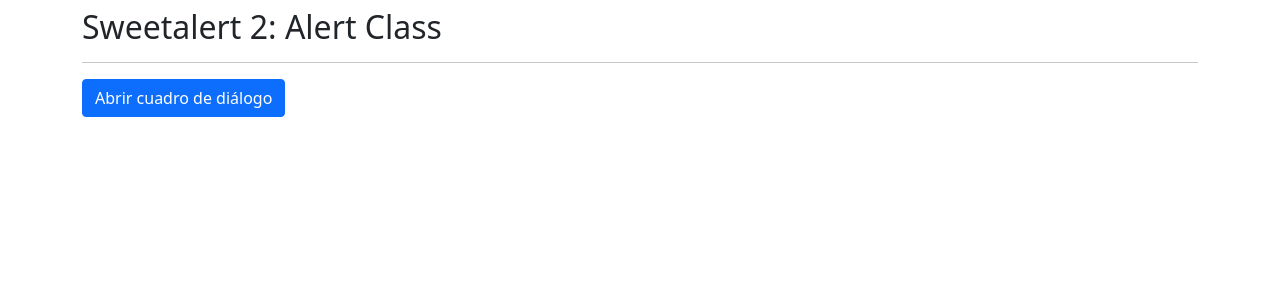
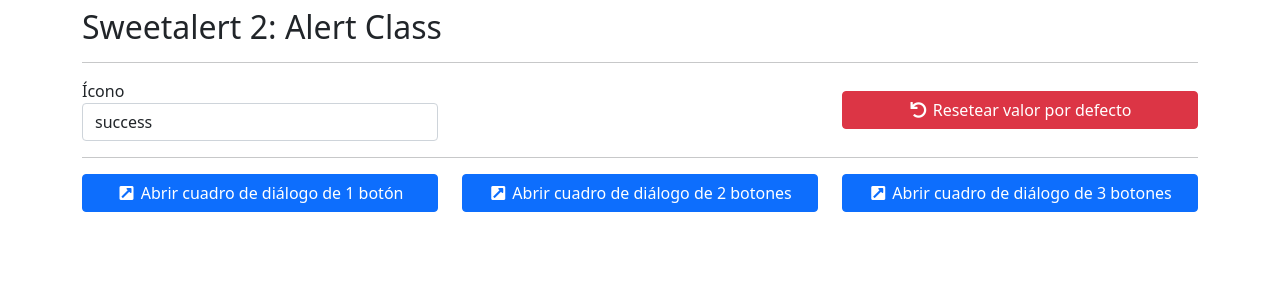
Before and after one commit to cristiancajiaos/angular-alert-class, an Angular app: page / in a window 1280 px wide. Shown: the top 300 px of the page. Built offline with nearby package versions, Linux system fonts and the light colour scheme.

Commit message:
Definido layout de prueba

```diff
--- a/src/app/app.module.ts
+++ b/src/app/app.module.ts
@@ -3,6 +3,7 @@
 
 import { BrowserAnimationsModule } from '@angular/platform-browser/animations';
 import { ToastrModule } from 'ngx-toastr';
+import { FormsModule, ReactiveFormsModule } from '@angular/forms';
 
 import { AppComponent } from './app.component';
 import { LayoutComponent } from './layout/layout.component';
@@ -15,7 +16,9 @@
   imports: [
     BrowserModule,
     BrowserAnimationsModule,
-    ToastrModule.forRoot()
+    ToastrModule.forRoot(),
+    FormsModule,
+    ReactiveFormsModule
   ],
   providers: [],
   bootstrap: [AppComponent]
--- a/src/app/layout/layout.component.html
+++ b/src/app/layout/layout.component.html
@@ -1,3 +1,44 @@
-<button class="btn btn-primary" (click)="openDialog()">
-  Abrir cuadro de diálogo
-</button>
+<div class="row align-items-center">
+  <div class="col-12 col-lg-4">
+    <div class="form-group">
+      <label for="dialogBoxIcon">Ícono</label>
+      <select class="form-control" id="dialogBoxIcon" name="dialogBoxIcon" [(ngModel)]="dialogBoxIcon">
+        <option *ngFor="let icon of icons" [value]="icon">
+          {{icon}}
+        </option>
+      </select>
+    </div>
+  </div>
+  <div class="col-12 col-lg-4 offset-lg-4">
+    <div class="d-grid">
+      <button class="btn btn-danger" (click)="setDefault()">
+        <i class="fa fa-undo fa-fw"></i> Resetear valor por defecto
+      </button>
+    </div>
+  </div>
+</div>
+<hr />
+<div class="row">
+  <div class="col-12 col-lg-4">
+    <div class="d-grid">
+      <button class="btn btn-primary btn-block" (click)="openDialogOneButton()">
+        <i class="fas fa-external-link-square-alt fa-fw"></i> Abrir cuadro de diálogo de 1 botón
+      </button>
+    </div>
+  </div>
+  <div class="col-12 col-lg-4">
+    <div class="d-grid">
+      <button class="btn btn-primary btn-block" (click)="openDialogTwoButtons()">
+        <i class="fas fa-external-link-square-alt fa-fw"></i> Abrir cuadro de diálogo de 2 botones
+      </button>
+    </div>
+  </div>
+  <div class="col-12 col-lg-4">
+    <div class="d-grid">
+      <button class="btn btn-primary btn-block" (click)="openDialogThreeButtons()">
+        <i class="fas fa-external-link-square-alt fa-fw"></i> Abrir cuadro de diálogo de 3 botones
+      </button>
+    </div>
+
+  </div>
+</div>
--- a/src/app/layout/layout.component.ts
+++ b/src/app/layout/layout.component.ts
@@ -1,23 +1,30 @@
 import { ToastrService } from 'ngx-toastr';
 import { Component, OnInit } from '@angular/core';
-import Swal from 'sweetalert2';
+import Swal, { SweetAlertIcon } from 'sweetalert2';
 
 @Component({
-  selector: 'app-layout',
-  templateUrl: './layout.component.html',
-  styleUrls: ['./layout.component.scss']
+  selector: "app-layout",
+  templateUrl: "./layout.component.html",
+  styleUrls: ["./layout.component.scss"],
 })
 export class LayoutComponent implements OnInit {
+  public icons: SweetAlertIcon[] = [
+    "success",
+    "error",
+    "warning",
+    "info",
+    "question",
+  ];
+  public dialogBoxIcon: SweetAlertIcon;
 
-  constructor(
-    private toastr: ToastrService
-  ) { }
+  constructor(private toastr: ToastrService) {}
 
   ngOnInit() {
+    this.dialogBoxIcon = this.icons[0];
   }
 
   openDialog(): void {
-    Swal.fire('Hola, mundo!', 'Hello!')
+    Swal.fire("Hola, mundo!", "Hello!")
       .then((resolve) => {
         let dismissMethod;
 
@@ -35,7 +42,141 @@
             "Realizado"
           );
         }
-       })
-      .catch((reject) => { console.log(reject); })
+      })
+      .catch((reject) => {
+        console.log(reject);
+      });
+  }
+
+  public openDialogOneButton(): void {
+    Swal.fire({
+      title: "Un botón",
+      text: "Este es un cuadro de diálogo de un botón.",
+      icon: this.dialogBoxIcon,
+      scrollbarPadding: true,
+      showConfirmButton: true,
+      confirmButtonText:
+        '<strong><i class="fa fa-thumbs-up fa-fw"></i> OK</strong>',
+      confirmButtonColor: "#5360a9",
+    })
+      .then((resolve) => {
+        let dismissMethod;
+
+        if (resolve.isConfirmed) {
+          this.toastr.success(`Un botón: Se presionó el botón OK`, "Realizado");
+        } else if (resolve.isDismissed) {
+          if (resolve.dismiss) {
+            if (resolve.dismiss.toString() == "backdrop") {
+              dismissMethod = "backdrop";
+            }
+          }
+
+          this.toastr.success(
+            `Un botón: Se hizo la acción cancelar por ${dismissMethod}.`,
+            "Realizado"
+          );
+        }
+      })
+      .catch((reject) => {
+        console.log(reject);
+      });
+  }
+
+  public openDialogTwoButtons(): void {
+    Swal.fire({
+      title: "Dos botones",
+      text: "Este es un cuadro de diálogo de dos botones.",
+      icon: this.dialogBoxIcon,
+      scrollbarPadding: true,
+      showConfirmButton: true,
+      showCancelButton: true,
+      confirmButtonText:
+        '<strong><i class="fa fa-check fa-fw"></i> Confirmar</strong>',
+      confirmButtonColor: "#069539",
+      cancelButtonText:
+        '<strong><i class="fa fa-times fa-fw"></i> Cancelar</strong>',
+      cancelButtonColor: "#cc253a",
+    })
+      .then((resolve) => {
+        let dismissMethod;
+
+        if (resolve.isConfirmed) {
+          this.toastr.success(
+            `Dos botones: Se presionó el botón Confirmar`,
+            "Realizado"
+          );
+        } else if (resolve.isDismissed) {
+          if (resolve.dismiss) {
+            if (resolve.dismiss.toString() == "cancel") {
+              dismissMethod = "el botón Cancelar";
+            } else if (resolve.dismiss.toString() == "backdrop") {
+              dismissMethod = "backdrop";
+            }
+          }
+          this.toastr.success(
+            `Dos botones: Se hizo la acción Cancelar por ${dismissMethod}.`,
+            "Realizado"
+          );
+        }
+      })
+      .catch((reject) => {
+        console.log(reject);
+      });
+  }
+
+  public openDialogThreeButtons(): void {
+    Swal.fire({
+      title: "Tres botones",
+      text: "Este es un cuadro de diálogo de tres botones.",
+      icon: this.dialogBoxIcon,
+      width: "40rem",
+      scrollbarPadding: true,
+      showConfirmButton: true,
+      showDenyButton: true,
+      showCancelButton: true,
+      confirmButtonText:
+        '<strong><i class="fa fa-check fa-fw"></i> Confirmar</strong>',
+      confirmButtonColor: "#069539",
+      denyButtonText:
+        '<strong><i class="fa fa-thumbs-up fa-fw"></i> OK</strong>',
+      denyButtonColor: "#5360a9",
+      cancelButtonText:
+        '<strong><i class="fa fa-times fa-fw"></i> Cancelar</strong>',
+      cancelButtonColor: "#cc253a",
+    })
+      .then((resolve) => {
+        let dismissMethod;
+
+        if (resolve.isConfirmed) {
+          this.toastr.success(
+            "Tres botones: Se presionó el botón confirmar",
+            "Realizado"
+          );
+        } else if (resolve.isDenied) {
+          this.toastr.success(
+            "Tres botones: Se presionó el botón OK",
+            "Realizado"
+          );
+        } else if (resolve.isDismissed) {
+          if (resolve.dismiss) {
+            if (resolve.dismiss.toString() == "cancel") {
+              dismissMethod = "el botón Cancelar";
+            } else if (resolve.dismiss.toString() == "backdrop") {
+              dismissMethod = "backdrop";
+            }
+          }
+          this.toastr.success(
+            `Tres botones: Se hizo la acción Cancelar por ${dismissMethod}.`,
+            "Realizado"
+          );
+        }
+      })
+      .catch((reject) => {
+        console.log(reject);
+      });
+  }
+
+  public setDefault(): void {
+    this.dialogBoxIcon = this.icons[0];
   }
 }
```
